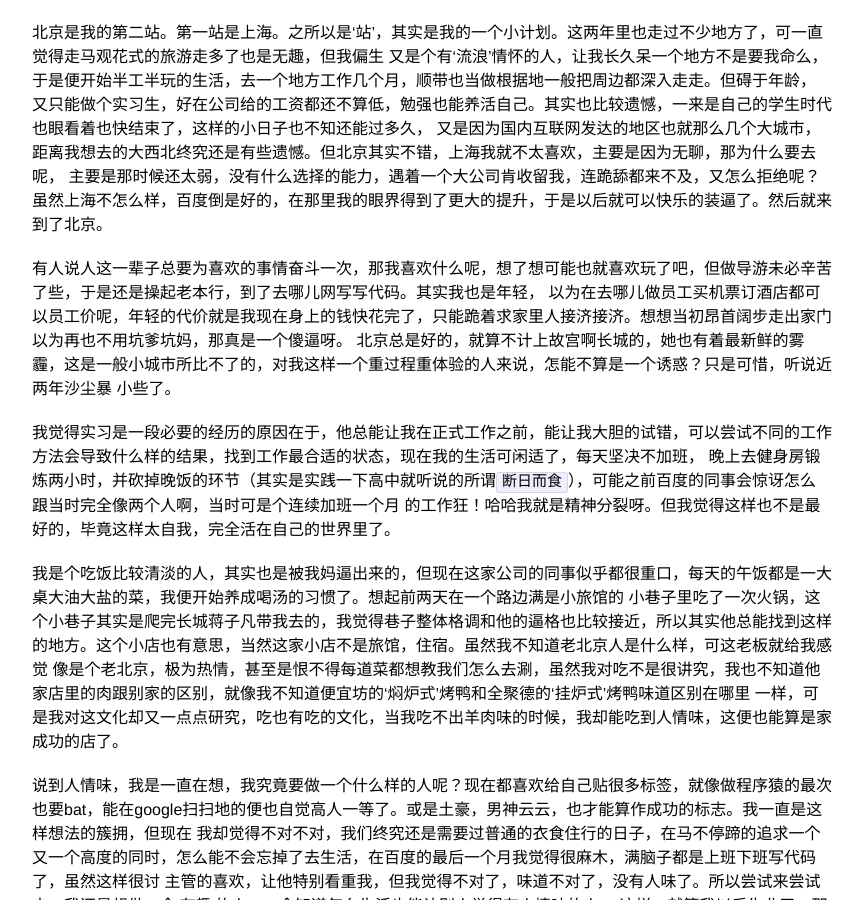
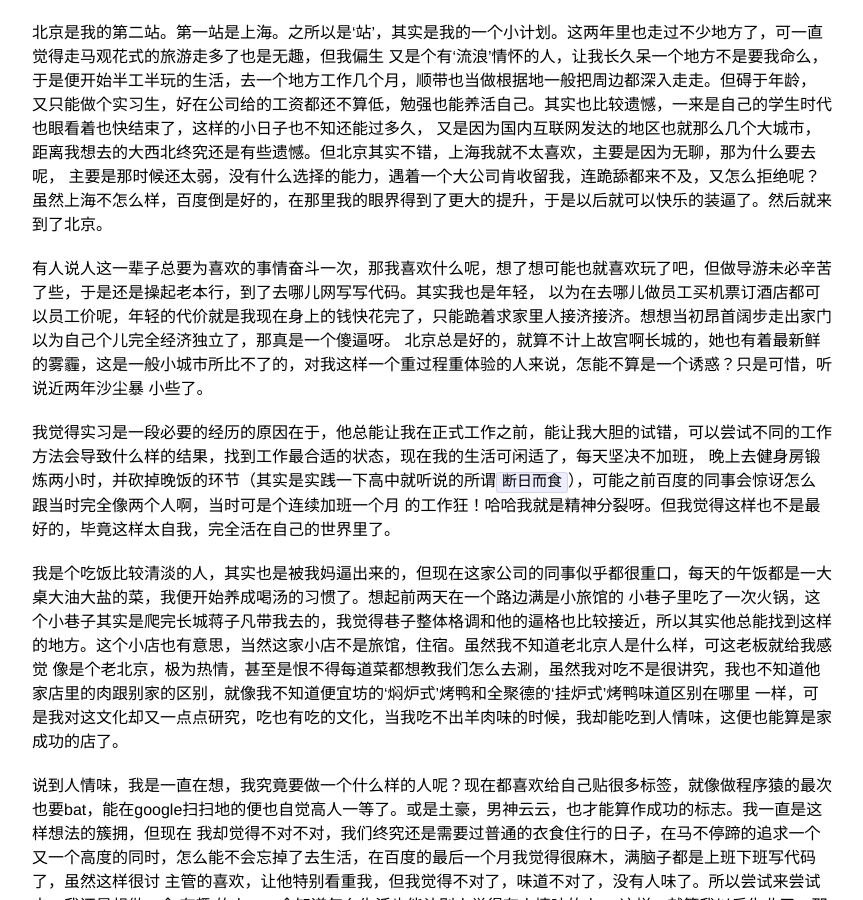
Before and after one commit to babyfatty/babyfatty.github.io, a Jekyll site: the page built from _posts/2014-10-30-Recently.markdown, in a window 1280 px wide and 900 px high, scrolled down 365 px. Shown: the whole window, without its empty margins (208-1071 px from the left). Built offline with Jekyll 4.4.1, drawn with Linux system fonts in a browser that asks for light colours; comment, search, counter and statistics services are not loaded.

Commit message:
修改些细节

```diff
--- a/_posts/2014-10-30-Recently.markdown
+++ b/_posts/2014-10-30-Recently.markdown
@@ -21,7 +21,7 @@ categories: eassy
 虽然上海不怎么样，百度倒是好的，在那里我的眼界得到了更大的提升，于是以后就可以快乐的装逼了。然后就来到了北京。
 
 有人说人这一辈子总要为喜欢的事情奋斗一次，那我喜欢什么呢，想了想可能也就喜欢玩了吧，但做导游未必辛苦了些，于是还是操起老本行，到了去哪儿网写写代码。其实我也是年轻，
-以为在去哪儿做员工买机票订酒店都可以员工价呢，年轻的代价就是我现在身上的钱快花完了，只能跪着求家里人接济接济。想想当初昂首阔步走出家门以为再也不用坑爹坑妈，那真是一个傻逼呀。
+以为在去哪儿做员工买机票订酒店都可以员工价呢，年轻的代价就是我现在身上的钱快花完了，只能跪着求家里人接济接济。想想当初昂首阔步走出家门以为自己个儿完全经济独立了，那真是一个傻逼呀。
 北京总是好的，就算不计上故宫啊长城的，她也有着最新鲜的雾霾，这是一般小城市所比不了的，对我这样一个重过程重体验的人来说，怎能不算是一个诱惑？只是可惜，听说近两年沙尘暴
 小些了。
 
```
